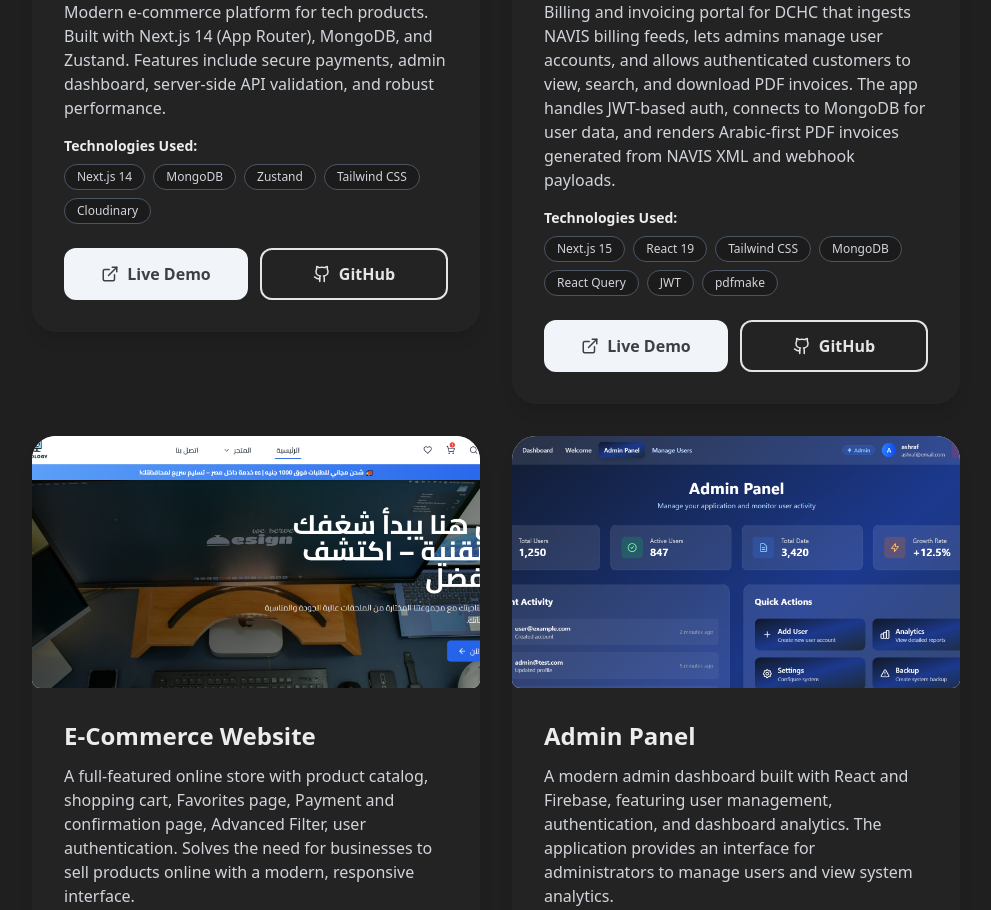
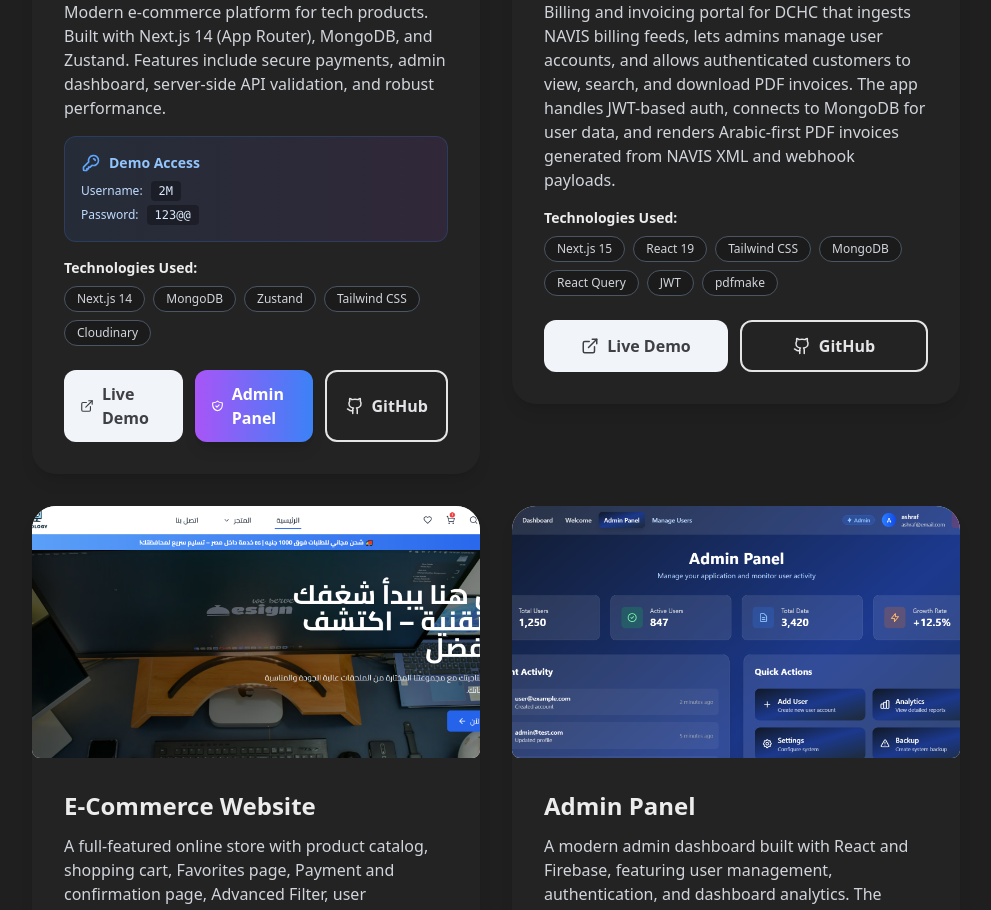
Before and after one commit to ashraf-walid/Ashraf-Portfolio, a Next.js app: page / in a window 1280 px wide. Shown: the part 5480-6390 px from the top of the page, without its empty margins (280-1271 px from the left). Built offline with nearby package versions, Linux system fonts and the light colour scheme; no server answers; the database is empty.

Commit message:
project 5

```diff
--- a/src/components/sections/ProjectsSection.jsx
+++ b/src/components/sections/ProjectsSection.jsx
@@ -38,8 +38,13 @@ export default function ProjectsSection() {
       image: "/projects/buy-tech-store.png",
       technologies: ["Next.js 14", "MongoDB", "Zustand", "Tailwind CSS", "Cloudinary"],
       liveDemo: "https://buy-tech-store.vercel.app/",
+      adminPanel: "https://buy-tech-store.vercel.app/login",
       githubRepo: "https://github.com/ashraf-walid/Buy-Tech-Store.git",
-      featured: true
+      featured: true,
+      demoCredentials: {
+        username: "2M",
+        password: "123@@"
+      }
     },
     {
       id: 6,
@@ -294,6 +299,19 @@ export default function ProjectsSection() {
                         <ExternalLink size={18} />
                         Live Demo
                       </a>
+                      {project.adminPanel && (
+                        <a
+                          href={project.adminPanel}
+                          target="_blank"
+                          rel="noopener noreferrer"
+                          className="flex items-center justify-center gap-2 px-4 py-3 bg-gradient-to-r from-purple-500 to-blue-500 text-white font-semibold rounded-xl hover:from-purple-600 hover:to-blue-600 focus:ring-2 focus:ring-purple-400 focus:outline-none duration-500 transition flex-1 shadow-lg"
+                        >
+                          <svg className="w-5 h-5" fill="none" stroke="currentColor" viewBox="0 0 24 24">
+                            <path strokeLinecap="round" strokeLinejoin="round" strokeWidth={2} d="M9 12l2 2 4-4m5.618-4.016A11.955 11.955 0 0112 2.944a11.955 11.955 0 01-8.618 3.04A12.02 12.02 0 003 9c0 5.591 3.824 10.29 9 11.622 5.176-1.332 9-6.03 9-11.622 0-1.042-.133-2.052-.382-3.016z" />
+                          </svg>
+                          Admin Panel
+                        </a>
+                      )}
                       {project.githubRepo !== "#" && (
                         <a
                           href={project.githubRepo}
```
